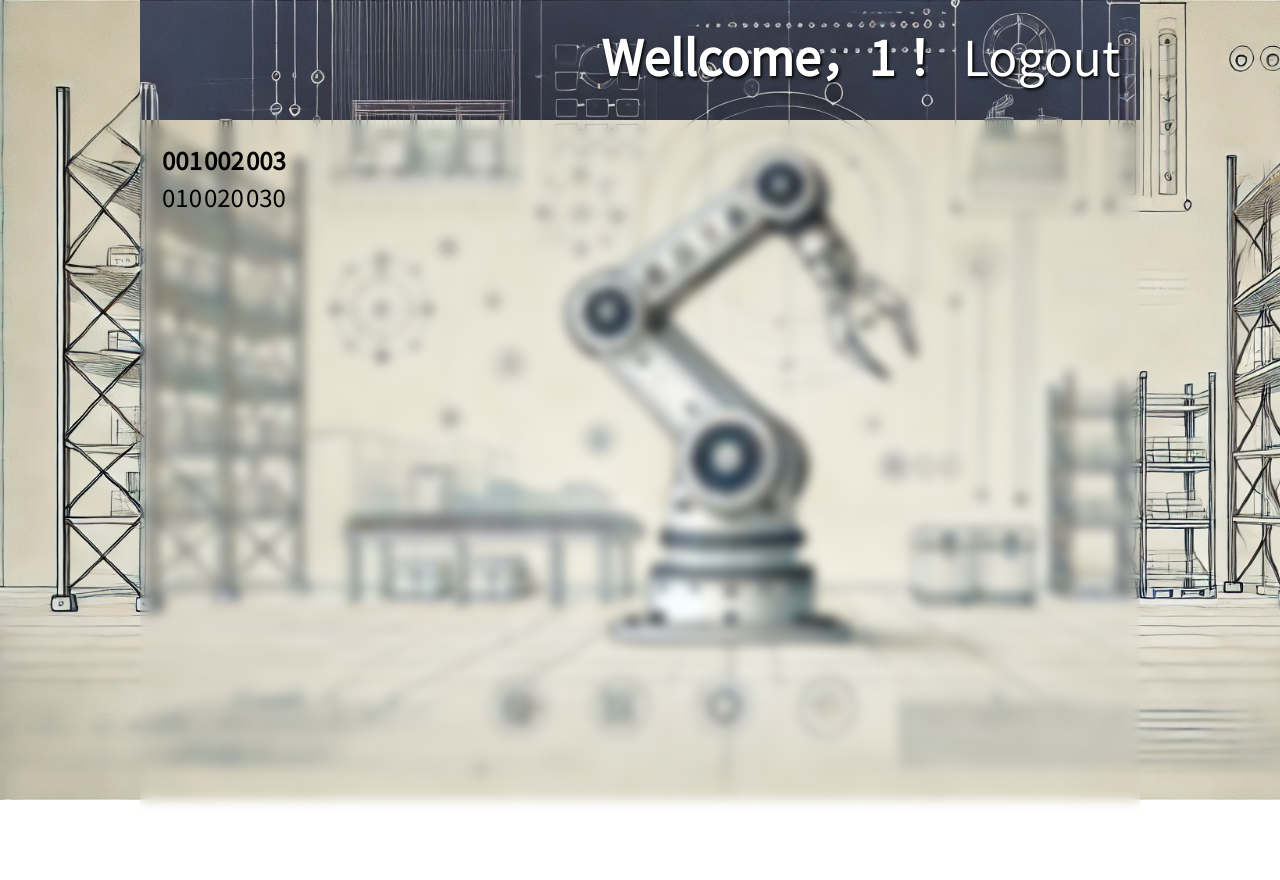
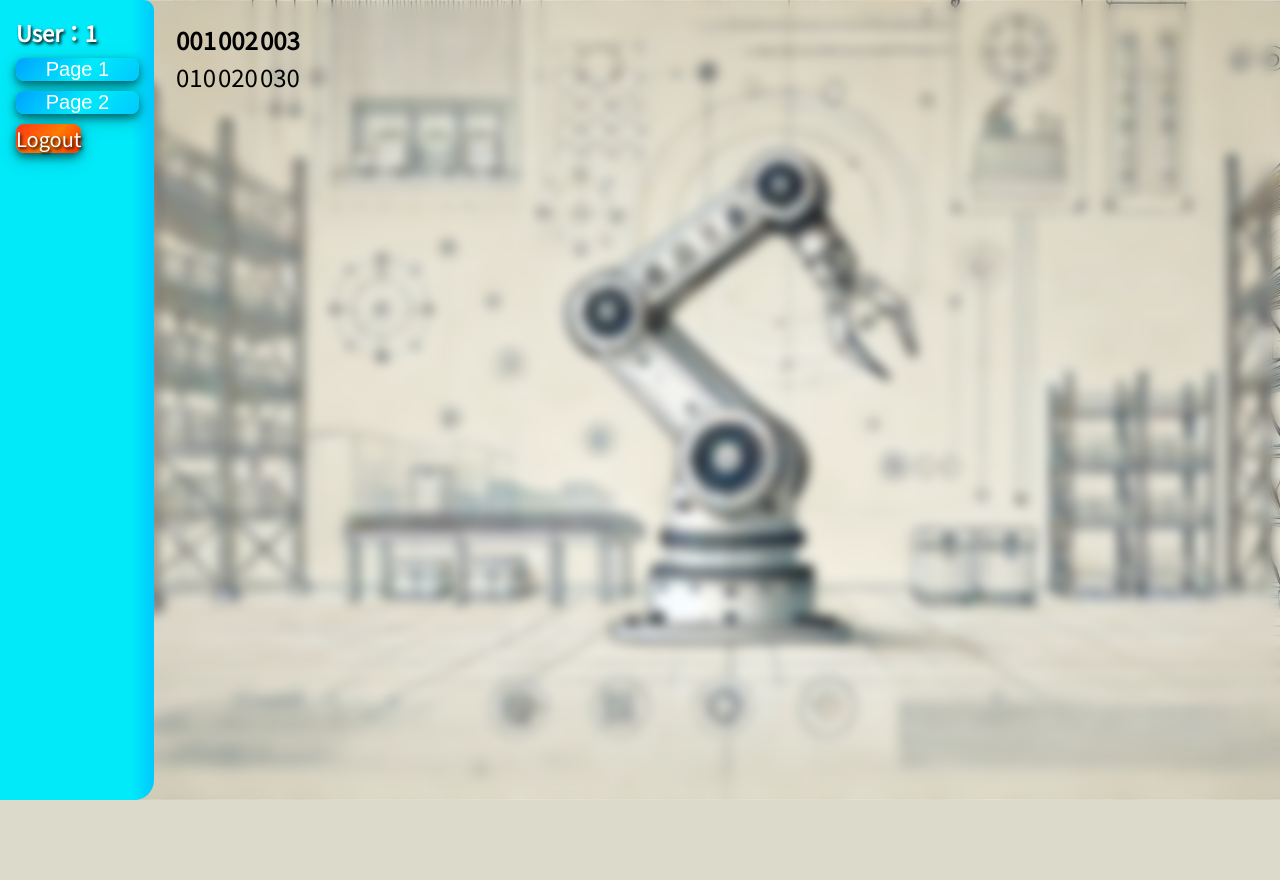
Before and after one commit to MilkChocoTea/project, a PHP site: page /static/page1.php in a window 1280 px wide. After the commit the page ends 800 px from the top, so only its background shows below. Run offline with PHP 8.4, Linux system fonts and the light colour scheme; the visitor is signed in with stand-in values (Sample User, id 1).

Commit message:
新增頁面切換功能

```diff
--- /dev/null
+++ b/server/static/list.php
@@ -0,0 +1,47 @@
+<!DOCTYPE html>
+<html lang="en">
+<head>
+    <meta charset="UTF-8">
+    <meta name="viewport" content="width=device-width, initial-scale=1.0">
+    <link rel="icon" href="index.ico" type="image/x-icon"/>
+    <title>機械手臂倉儲系統 - 監控系統</title>
+    <style>
+        @import url('https://fonts.googleapis.com/css2?family=Noto+Sans+TC&display=swap');
+        * {
+            margin: 0;
+            padding: 0;
+            list-style: none;
+        }
+        html, body {
+            height: 100%;
+            font-family: 'Noto Sans TC', sans-serif;
+        }
+        .list{
+            padding: 20px;
+            text-align: center;
+            font-size: 24px;
+        }
+        .table{
+            border: 1px;
+        }
+    </style>
+</head>
+<body>
+    <div class="list"><table>
+        <thead>
+            <tr>
+                <th>001</th>
+                <th>002</th>
+                <th>003</th>
+           </tr>
+        </thead>
+        <tbody>
+            <tr>
+                <td>010</td>
+                <td>020</td>
+                <td>030</td>
+            </tr>
+        </tbody>
+    </table></div>
+</body>
+</html>
--- a/server/static/page1.php
+++ b/server/static/page1.php
@@ -6,6 +6,18 @@ if (!isset($_SESSION['username'])) {
     header("Location: logout.php");
     exit();
 }
+$pages = [
+    [
+        'id' => 'page1',
+        'label' => 'Page 1',
+        'src' => 'list.php'
+    ],
+    [
+        'id' => 'page2',
+        'label' => 'Page 2',
+        'src' => 'test.php'
+    ]
+];
 ?>
 <!DOCTYPE html>
 <html lang="en">
@@ -21,13 +33,23 @@ if (!isset($_SESSION['username'])) {
         }
         function resetTimer() {
             clearTimeout(timeout);
-            timeout = setTimeout(logout, 5 * 60 * 1000);
+            timeout = setTimeout(logout, 60 * 60 * 1000);
         }
         window.onload = resetTimer;
         document.onmousemove = resetTimer;
         document.onkeypress = resetTimer;
         document.onclick = resetTimer;
         document.onscroll = resetTimer;
+        function showpages(pageId) {
+            const contents = document.querySelectorAll('.content');
+            contents.forEach((content) => {
+                content.classList.remove('active');
+            });
+            const target = document.getElementById(pageId);
+            if (target) {
+                target.classList.add('active');
+            }
+        }
     </script>
     <style>
         @import url('https://fonts.googleapis.com/css2?family=Noto+Sans+TC&display=swap');
@@ -43,62 +65,90 @@ if (!isset($_SESSION['username'])) {
         body {
             background-image: url('page1.jpg');
             background-repeat: no-repeat;
+            backdrop-filter: blur(6px);
             background-size: cover;
             display: flex;
-            flex-wrap: wrap;
             justify-content: center;
         }
-        .top {
-            height: 10%; width: 75%;
-            padding: 20px;
-            backdrop-filter: invert(90%);
+        .side {
+            height: 100%; width: 12%;
+            background: linear-gradient(90deg,rgba(0,234,249,1)85%,rgba(0,201,255,1)100%);
+            border-radius: 0px 10px 20px 0px;
             color: white;
             text-shadow: black 0.1em 0.1em 0.2em;
             display: flex;
+            flex-direction:column;
             text-align: left;
             gap: 20px;
-            justify-content: flex-end;
         }
-        .top h1{
-            font-size: 48px;
+        .side-side {
+            height: 100%; width: 100%;
+            padding: 1em;
         }
-        .top a {
+        .side .wellcome {
+            margin-bottom: 5px;
+        }
+        .side h1{
+            font-size: 22px;
+        }
+        .side .logout {
+            margin-top: 5px;
+            margin-bottom: 5px;
+        }
+        .side a {
             text-decoration: none;
             color: white;
-            font-size: 48px;
+            background: linear-gradient(130deg,rgba(255, 52, 25,1)0%,rgba(255, 123, 0,1)55%,rgba(255, 51, 0,1)100%);
+            border-radius: 8px;
+            font-size: 20px;
+            box-shadow: 0 4px 8px 0 rgba(0, 0, 0, 0.5), 0 6px 20px 0 rgba(0, 0, 0, 0.19);
         }
-        .list{
-            padding: 20px;
-            height: 90%; width: 75%;
-            text-align: center;
-            backdrop-filter: blur(6px);
-            font-size: 24px;
+        .btn {
+            width: 80%;
+            color: white;
+            background: linear-gradient(130deg,rgb(0, 162, 255)0%,rgba(0,234,249,1)55%,rgba(0,201,255,1)100%);
+            margin-top: 5px;
+            margin-bottom: 5px;
+            border-radius: 8px;
+            border: none;
+            font-size: 20px;
+            box-shadow: 0 4px 8px 0 rgba(0, 0, 0, 0.5), 0 6px 20px 0 rgba(0, 0, 0, 0.19);
         }
-        .table{
-            border: 1px;
+        .mid {
+            height: 100%; width: 88%;
+        }
+        .content {
+            display: none;
+        }
+        .content.active {
+            display: block;
+        }
+        iframe {
+            height: 100%; width: 100%;
+            border: none;
         }
     </style>
 </head>
 <body>
-    <div class="top">
-        <div class="wellcome"><?php echo "<h1>Wellcome，" . $_SESSION['username'] . "！</h1>"; ?></div>
-        <div class="logout"><a href='logout.php'>Logout</a></div>
+    <div class="side">
+        <div class="side-side">
+            <div class="wellcome"><?php echo "<h1>User：" . $_SESSION['username'] . "</h1>"; ?></div>
+            <div class="side-page">
+                <?php foreach ($pages as $page) : ?>
+                    <button class="btn" onclick="showpages('<?php echo $page['id']; ?>')">
+                        <?php echo $page['label']; ?>
+                    </button>
+                <?php endforeach; ?>
+            </div>
+            <div class="logout"><a href='logout.php'>Logout</a></div>
+        </div>
     </div>
-    <div class="list"><table>
-        <thead>
-            <tr>
-                <th>001</th>
-                <th>002</th>
-                <th>003</th>
-            </tr>
-        </thead>
-        <tbody>
-            <tr>
-                <td>010</td>
-                <td>020</td>
-                <td>030</td>
-            </tr>
-        </tbody>
-    </table></div>
+    <div class="mid">
+        <?php foreach ($pages as $index => $page) : ?>
+            <div id="<?php echo $page['id']; ?>" class="content <?php echo $index === 0 ? 'active' : ''; ?>">
+                <iframe src="<?php echo $page['src']; ?>"></iframe>
+            </div>
+        <?php endforeach; ?>
+    </div>
 </body>
 </html>
--- /dev/null
+++ b/server/static/test.php
@@ -0,0 +1,26 @@
+<!DOCTYPE html>
+<html lang="en">
+<head>
+    <meta charset="UTF-8">
+    <meta name="viewport" content="width=device-width, initial-scale=1.0">
+    <link rel="icon" href="index.ico" type="image/x-icon"/>
+    <title>機械手臂倉儲系統 - 監控系統</title>
+    <style>
+        @import url('https://fonts.googleapis.com/css2?family=Noto+Sans+TC&display=swap');
+        * {
+            margin: 0;
+            padding: 0;
+            list-style: none;
+        }
+        html, body {
+            height: 100%;
+            font-family: 'Noto Sans TC', sans-serif;
+        }
+    </style>
+</head>
+<body>
+    <div class="list">
+        <h1>page2</h1>
+    </div>
+</body>
+</html>
```
Also changed, not shown: README.md.
